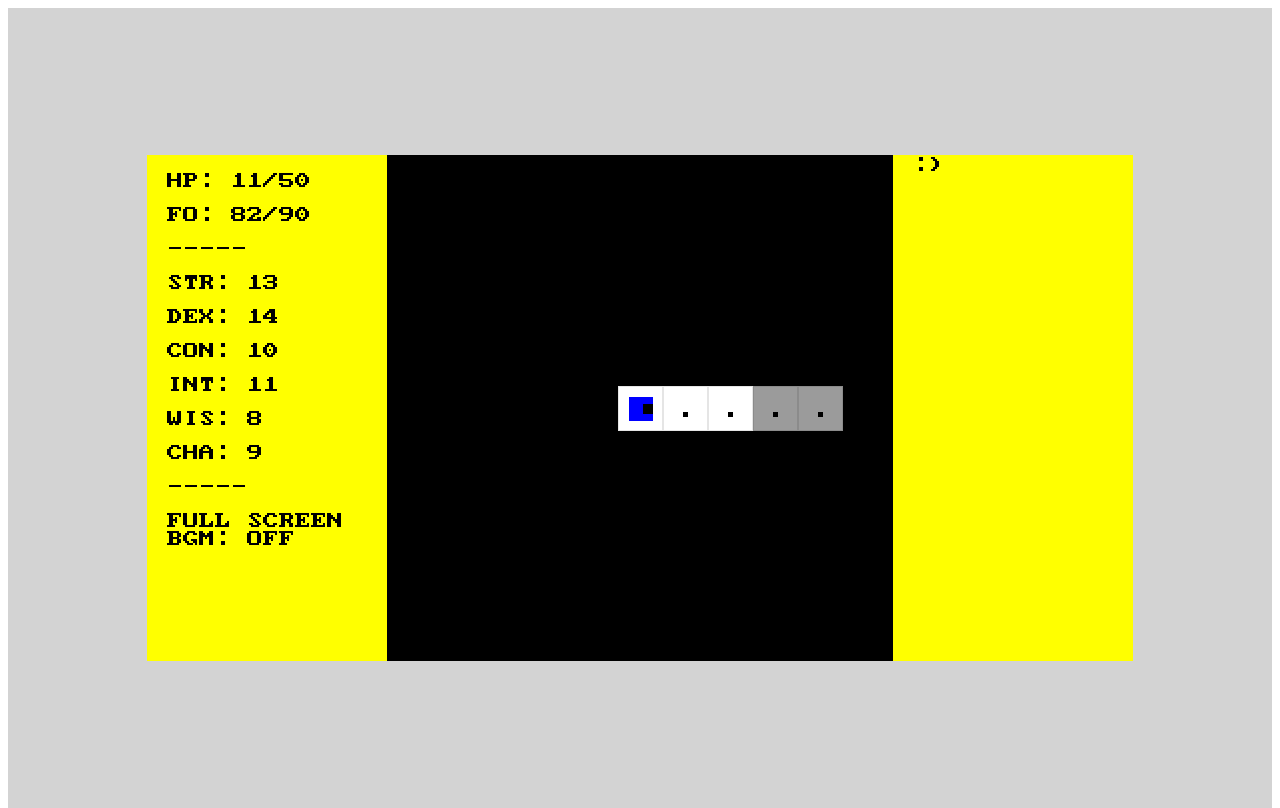
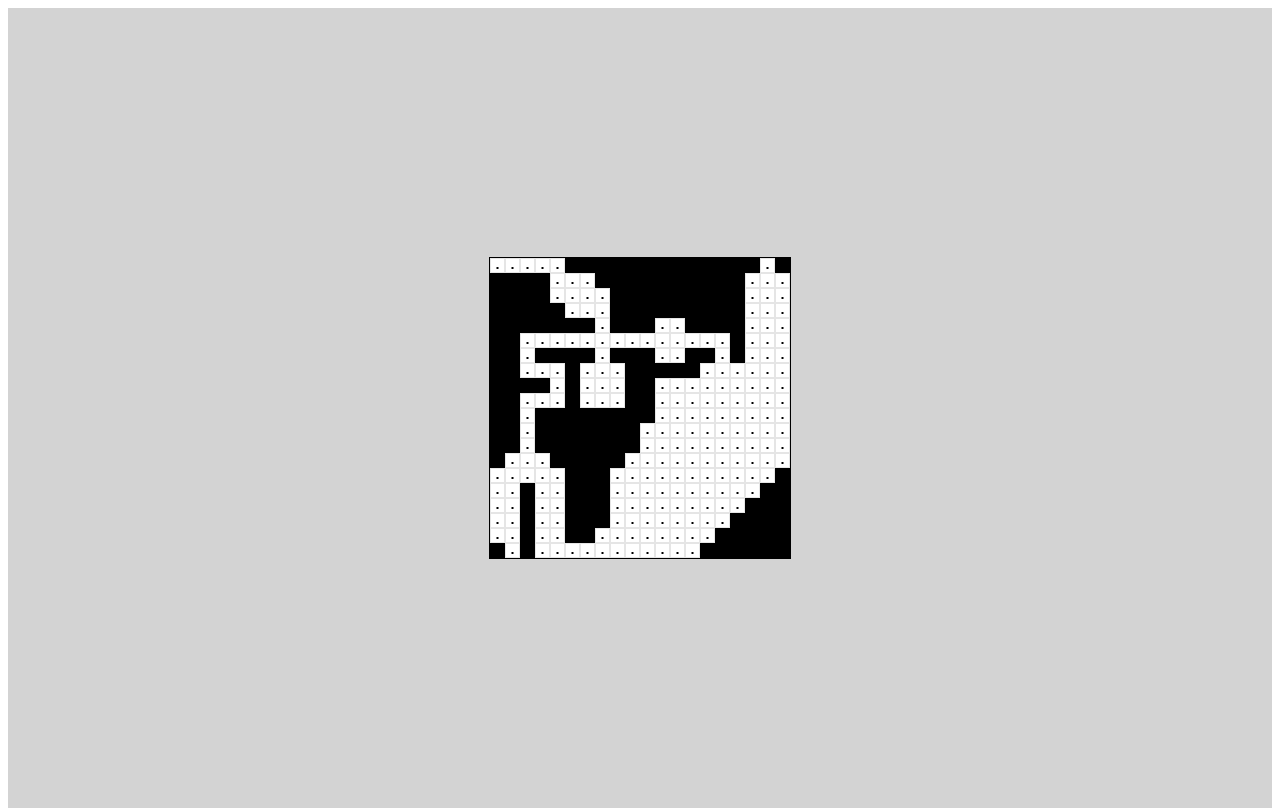
Before and after one commit to TimAstier/react-roguelike, a React (Create React App) app: page /pcg in a window 1280 px wide. Built offline with nearby package versions, Linux system fonts and the light colour scheme; no server answers.

Commit message:
Add router, seedrandom and MapGenerator

```diff
--- a/package.json
+++ b/package.json
@@ -11,6 +11,8 @@
     "@types/node": "^12.0.0",
     "@types/react": "^17.0.0",
     "@types/react-dom": "^17.0.0",
+    "@types/react-router-dom": "^5.1.7",
+    "@types/seedrandom": "^3.0.0",
     "@types/styled-components": "^5.1.9",
     "@typescript-eslint/eslint-plugin": "^4.0.1",
     "@typescript-eslint/parser": "^4.0.1",
@@ -24,7 +26,9 @@
     "prettier": "^2.2.1",
     "react": "^17.0.2",
     "react-dom": "^17.0.2",
+    "react-router-dom": "^5.2.0",
     "react-scripts": "4.0.3",
+    "seedrandom": "^3.0.5",
     "styled-components": "^5.2.3",
     "typescript": "^4.1.2",
     "use-sound": "^2.1.0",
--- a/src/App.tsx
+++ b/src/App.tsx
@@ -2,11 +2,13 @@
 
 import { HowlOptions } from 'howler';
 import React from 'react';
+import { BrowserRouter as Router, Route, Switch } from 'react-router-dom';
 import styled from 'styled-components';
 import useSound from 'use-sound';
 
 import crystalCaveSong from './assets/music/crystal-cave-song.mp3';
 import { Game } from './components/Game';
+import { MapGenerator } from './components/MapGenerator';
 import { useDetectUserInput } from './hooks/useDetectUserInput';
 
 const Wrapper = styled.div`
@@ -39,10 +41,19 @@
 
   return (
     <Wrapper>
-      <Game
-        withBackgroundMusic={withBackgroundMusic}
-        setWithBackgroundMusic={setWithBackgroundMusic}
-      />
+      <Router>
+        <Switch>
+          <Route exact path="/">
+            <Game
+              withBackgroundMusic={withBackgroundMusic}
+              setWithBackgroundMusic={setWithBackgroundMusic}
+            />
+          </Route>
+          <Route exact path="/pcg">
+            <MapGenerator />
+          </Route>
+        </Switch>
+      </Router>
     </Wrapper>
   );
 };
--- a/src/components/Cell.tsx
+++ b/src/components/Cell.tsx
@@ -1,7 +1,6 @@
 import React from 'react';
 import styled from 'styled-components';
 
-import { CELL_WIDTH_IN_PIXELS } from '../constants/config';
 import { CellContent, CellTile } from '../typings/cell';
 import { MoveDirection } from '../typings/moveDirection';
 import { Visibility } from '../typings/visibility';
@@ -16,18 +15,20 @@
 
 interface StylingProps {
   backgroundColor: string;
+  cellWidth: number;
+  inViewport: boolean;
 }
 
-const Wrapper = styled.div`
+const Wrapper = styled.div<StylingProps>`
   border: solid 1px rgba(0, 0, 0, 0.1);
   box-sizing: border-box;
-  width: ${() => `${CELL_WIDTH_IN_PIXELS}px`};
-  height: ${() => `${CELL_WIDTH_IN_PIXELS}px`};
+  width: ${(p) => `${p.cellWidth}px`};
+  height: ${(p) => `${p.cellWidth}px`};
   display: flex;
   justify-content: center;
   align-items: center;
-  background-color: ${(p: StylingProps) => p.backgroundColor};
-  font-size: 20px;
+  background-color: ${(p) => p.backgroundColor};
+  font-size: ${(p) => (p.inViewport ? '20px' : '8px')};
 `;
 
 interface Props {
@@ -36,6 +37,8 @@
   tile: CellTile;
   shouldPlayerAnimate: boolean;
   visibility: Visibility;
+  cellWidth: number;
+  inViewport: boolean;
 }
 
 const Cell: React.FC<Props> = ({
@@ -44,6 +47,8 @@
   tile,
   shouldPlayerAnimate,
   visibility,
+  cellWidth,
+  inViewport,
 }) => {
   const renderContent = () => {
     if (content === 'Player') {
@@ -57,7 +62,11 @@
   const backgroundColor =
     tile === ' ' ? lightenDarkenColor('#ffffff', visibilityModifier) : 'rgb(0,0,0,1)';
 
-  return <Wrapper backgroundColor={backgroundColor}>{renderContent()}</Wrapper>;
+  return (
+    <Wrapper backgroundColor={backgroundColor} cellWidth={cellWidth} inViewport={inViewport}>
+      {renderContent()}
+    </Wrapper>
+  );
 };
 
 export default Cell;
--- a/src/components/Game.tsx
+++ b/src/components/Game.tsx
@@ -98,6 +98,7 @@
   const renderGameContent = () => {
     return state.currentMap ? (
       <Map
+        inViewport={true}
         playerPosition={state.playerPosition}
         fogOfWar={true}
         moveDirection={state.moveDirection}
--- a/src/components/Map.tsx
+++ b/src/components/Map.tsx
@@ -12,17 +12,19 @@
 interface StylingProps {
   left: number;
   top: number;
+  inViewport: boolean;
+  cellWidth: number;
 }
 
-const Wrapper = styled.div`
-  width: ${() => `${CELL_WIDTH_IN_PIXELS * GRID_HEIGHT}px`};
-  height: ${() => `${CELL_WIDTH_IN_PIXELS * GRID_WIDTH}px`};
+const Wrapper = styled.div<StylingProps>`
+  width: ${(p) => `${p.cellWidth * GRID_HEIGHT}px`};
+  height: ${(p) => `${p.cellWidth * GRID_WIDTH}px`};
   display: flex;
   flex-wrap: wrap;
   border: solid 1px black;
-  position: relative;
-  left: ${(p: StylingProps) => `${p.left}px`};
-  top: ${(p: StylingProps) => `${p.top}px`};
+  position: ${(p) => (p.inViewport ? 'relative' : undefined)};
+  left: ${(p) => (p.inViewport ? `${p.left}px` : undefined)};
+  top: ${(p) => (p.inViewport ? `${p.top}px` : undefined)};
   transition: ${() => `top ${ANIMATION_SPEED / 1000}s, left ${ANIMATION_SPEED / 1000}s`};
   background-color: white;
 `;
@@ -33,6 +35,7 @@
   fogOfWar: boolean;
   tiles: CellTile[][];
   shouldPlayerAnimate: boolean;
+  inViewport: boolean;
 }
 
 const Map: React.FC<Props> = ({
@@ -41,7 +44,10 @@
   fogOfWar,
   tiles,
   shouldPlayerAnimate,
+  inViewport,
 }) => {
+  const cellWidth = inViewport ? CELL_WIDTH_IN_PIXELS : 15;
+
   const createMapContent = () => {
     const mapContent: CellData[][] = [];
     for (let i = 0; i < GRID_WIDTH; i += 1) {
@@ -50,7 +56,9 @@
         mapContent[i][j] = { content: 0, tile: ' ' };
         mapContent[i][j].tile = tiles[i][j];
         if (i === playerPosition[0] && j === playerPosition[1]) {
-          mapContent[i][j].content = 'Player';
+          if (inViewport) {
+            mapContent[i][j].content = 'Player';
+          }
         }
       }
     }
@@ -72,17 +80,24 @@
             moveDirection={moveDirection}
             tile={column.tile}
             shouldPlayerAnimate={shouldPlayerAnimate}
+            cellWidth={cellWidth}
+            inViewport={inViewport}
           />
         );
       });
     });
   };
 
-  const mapLeftPosition = (-playerPosition[1] + 5) * CELL_WIDTH_IN_PIXELS;
-  const mapUpPosition = (-playerPosition[0] + 5) * CELL_WIDTH_IN_PIXELS;
+  const mapLeftPosition = (-playerPosition[1] + 5) * cellWidth;
+  const mapUpPosition = (-playerPosition[0] + 5) * cellWidth;
 
   return (
-    <Wrapper left={mapLeftPosition} top={mapUpPosition}>
+    <Wrapper
+      left={mapLeftPosition}
+      top={mapUpPosition}
+      inViewport={inViewport}
+      cellWidth={cellWidth}
+    >
       {renderCells()}
     </Wrapper>
   );
--- /dev/null
+++ b/src/components/MapGenerator.tsx
@@ -0,0 +1,28 @@
+import React from 'react';
+import seedrandom from 'seedrandom';
+
+import maps from '../data/maps';
+import Map from './Map';
+
+export const MapGenerator: React.FC = () => {
+  React.useEffect(() => {
+    const seed = seedrandom();
+    const value = seed();
+    console.log(value);
+    const rng = seedrandom(String(value));
+    console.log(rng());
+    console.log(rng());
+    console.log(rng());
+  }, []);
+
+  return (
+    <Map
+      inViewport={false}
+      playerPosition={[0, 0]}
+      fogOfWar={false}
+      moveDirection={'Up'}
+      tiles={maps.intro}
+      shouldPlayerAnimate={false}
+    />
+  );
+};
```
Also changed, not shown: 2 other files (tests, documents, lock files or other folders).
